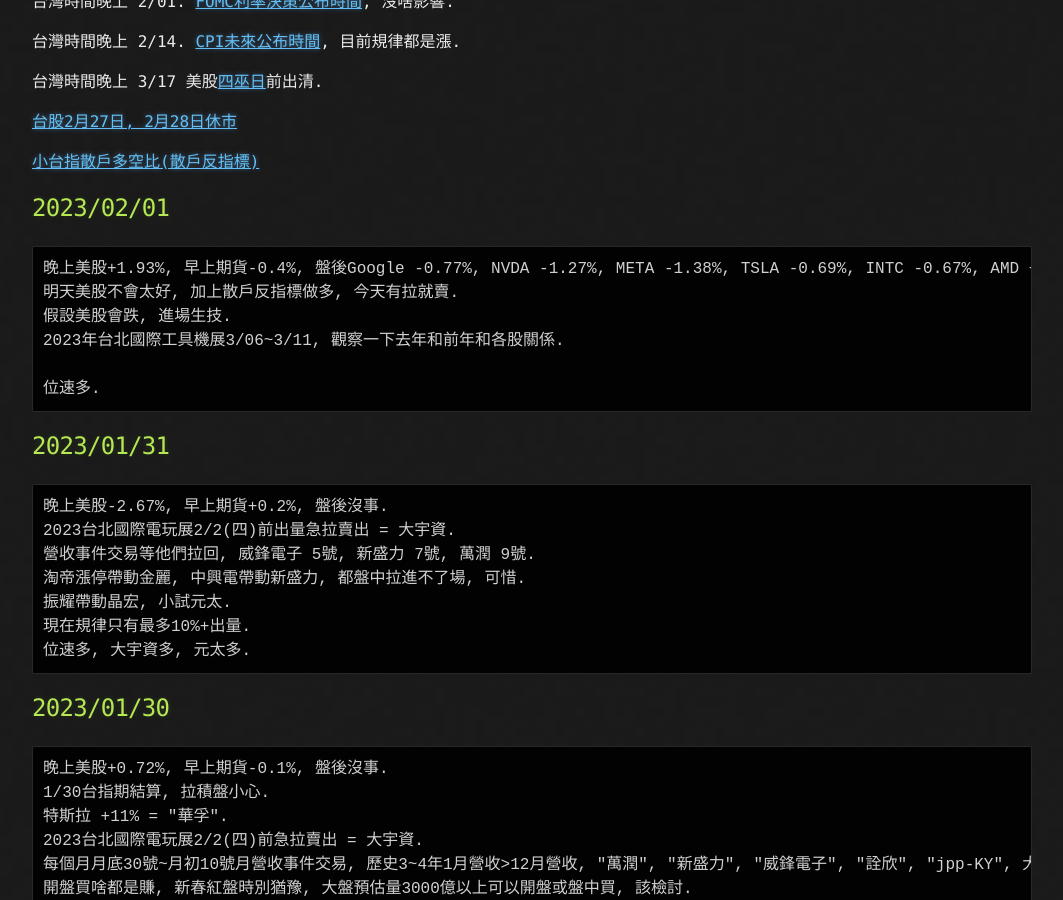
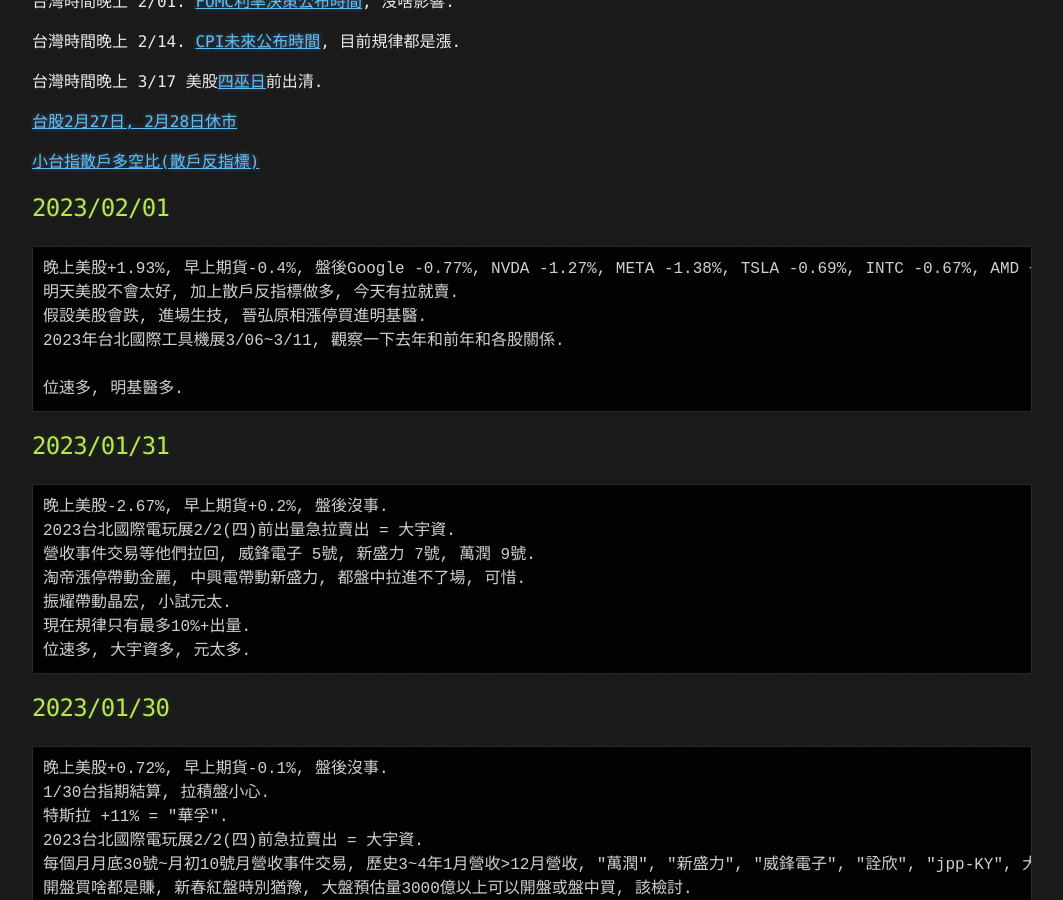
Before and after one commit to lepg5487/Stock_God, a Jekyll site: the page built from index.md, in a window 1280 px wide and 900 px high, scrolled down 428 px. Shown: the whole window, without its empty margins (108-1171 px from the left). Built offline with Jekyll 4.4.1, drawn with Linux system fonts in a browser that asks for light colours; our own code applies the rules of GitHub Pages for plain Markdown files.

Commit message:
Update index.md

````diff
--- a/index.md
+++ b/index.md
@@ -24,10 +24,10 @@
 ```
 晚上美股+1.93%, 早上期貨-0.4%, 盤後Google -0.77%, NVDA -1.27%, META -1.38%, TSLA -0.69%, INTC -0.67%, AMD +1.26%.
 明天美股不會太好, 加上散戶反指標做多, 今天有拉就賣.
-假設美股會跌, 進場生技.
+假設美股會跌, 進場生技, 晉弘原相漲停買進明基醫.
 2023年台北國際工具機展3/06~3/11, 觀察一下去年和前年和各股關係.
 
-位速多.
+位速多, 明基醫多.
 ```
 
 ## 2023/01/31
````
